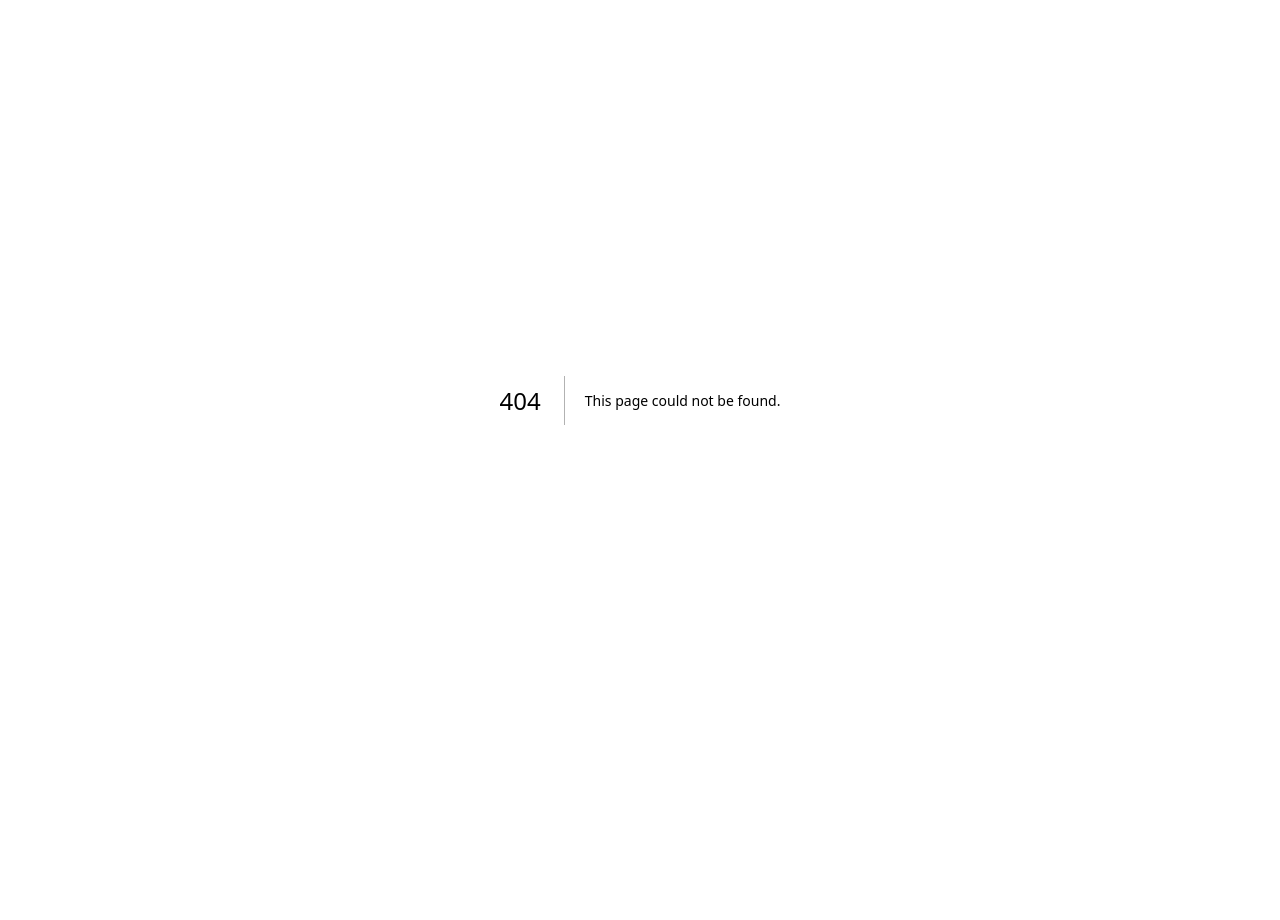
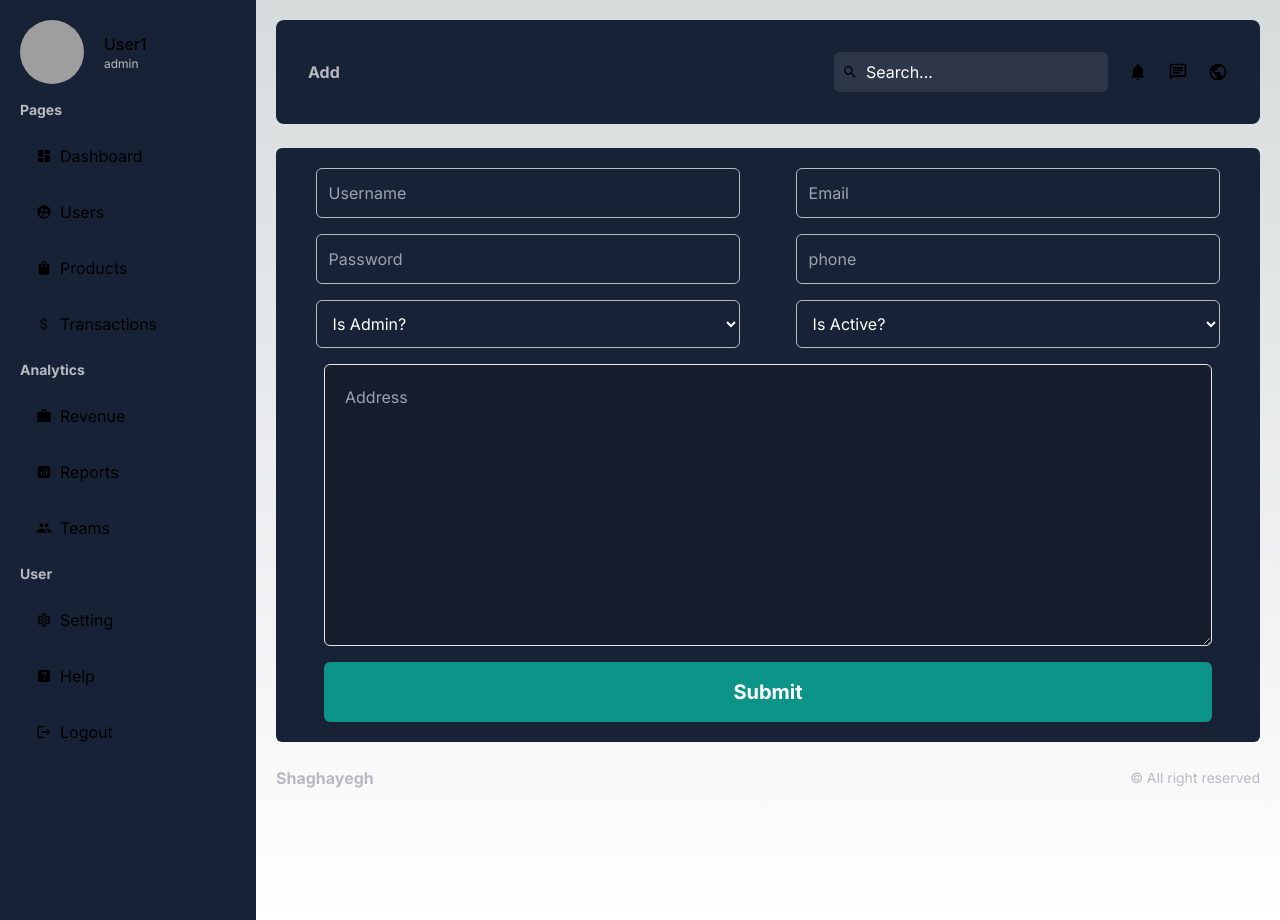
Before and after one commit to Shaghayegh-93/AdminDashboard, a Next.js app: page /dashboard/users/add in a window 1280 px wide. Before the commit this address had no page. Before the commit the page ends 800 px from the top, so only its background shows below. Built offline with nearby package versions, Linux system fonts and the light colour scheme; grey boxes are pictures that could not be loaded.

Commit message:
add new page as add in users folder

```diff
--- /dev/null
+++ b/src/app/dashboard/users/add/page.jsx
@@ -0,0 +1,78 @@
+import React from "react";
+
+const AddUserPage = () => {
+  return (
+    <div className=" text-text-color mt-6 rounded-md ">
+      <div className="flex bg-bg-color-soft rounded-md">
+        <form className="p-5  flex justify-around gap-4 flex-wrap">
+          <input
+            className="bg-transparent w-[45%] bg-bg-color p-3 rounded-md border border-text-color-soft "
+            type="text"
+            placeholder="Username"
+            name="username"
+            required
+          />
+          <input
+            className="bg-transparent w-[45%] bg-bg-color p-3 rounded-md border border-text-color-soft "
+            type="email"
+            placeholder="Email"
+            name="email"
+          />
+          <input
+            className="bg-transparent bg-bg-color p-3 rounded-md border border-text-color-soft  w-[45%]"
+            type="password"
+            placeholder="Password"
+            name="password"
+          />
+          <input
+            className="bg-transparent bg-bg-color p-3 rounded-md border border-text-color-soft  w-[45%] "
+            type="tel"
+            placeholder="phone"
+            name="phone"
+          />
+          <select
+            name="isAdmin"
+            id="isAdmin"
+            placeholder="Choose a Category"
+            className=" bg-transparent w-[45%] bg-bg-color p-3 rounded-md border border-text-color-soft "
+          >
+            <option value={false} selected>
+              Is Admin?
+            </option>
+            <option value={true}>Yes</option>
+            <option value={false}>No</option>
+          </select>
+
+          <select
+            name="isActive"
+            id="isActive"
+            placeholder="Choose a Category"
+            className=" bg-transparent w-[45%] bg-bg-color p-3 rounded-md border border-text-color-soft "
+          >
+            <option value={true} selected>
+              Is Active?
+            </option>
+            <option value={true}>Yes</option>
+            <option value={false}>No</option>
+          </select>
+
+          <textarea
+            placeholder="Address"
+            name="address"
+            id="address"
+            rows="10"
+            className="p-5 rounded-md bg-bg-color border border-text-color-sof w-full mx-7"
+          />
+          <button
+            type="submit"
+            className="bg-teal-600 p-4 rounded-md w-full mx-7 font-bold text-xl border-none"
+          >
+            Submit
+          </button>
+        </form>
+      </div>
+    </div>
+  );
+};
+
+export default AddUserPage;
```
